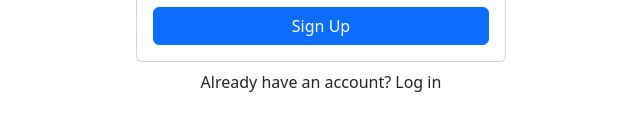
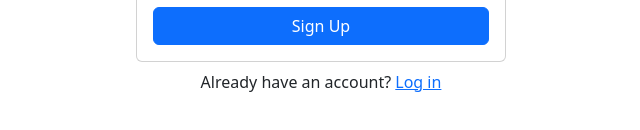
Before and after one commit to Yhworld/instajunk, a React (Create React App) app: page /signup in a window 1280 px wide. Shown: the part 556-686 px from the top of the page, without its empty margins (319-959 px from the left). Built offline with nearby package versions, Linux system fonts and the light colour scheme; a web font is replaced by a local one.

Commit message:
add a link which links the signup page and the login page

```diff
--- a/src/apps/SignUp.js
+++ b/src/apps/SignUp.js
@@ -1,5 +1,6 @@
 import React, { useState }  from 'react'
 import { Form, Card, Button } from 'react-bootstrap'
+import { Link } from 'react-router-dom'
 
 function SignUp() {
     const [username, setUserName] = useState("")
@@ -9,7 +10,7 @@
 
   async function register(e) {
       let item ={username, email, password}
-
+      e.preventDefault()
 
         let result = await fetch("http://localhost:9292/users", {
         method: 'POST',
@@ -19,8 +20,7 @@
             "Accept": "application/json",
         }
     })
-     result =await result.json()
-     console.warn("result",result)
+     console.log(result.json())
     }
 
 
@@ -50,7 +50,7 @@
           </Card.Body>
       </Card>
       <div className="w-100 text-center mt-2">
-          Already have an account? Log in
+          Already have an account? <Link to="/login">Log in</Link>
       </div>
       </>
   )
```
